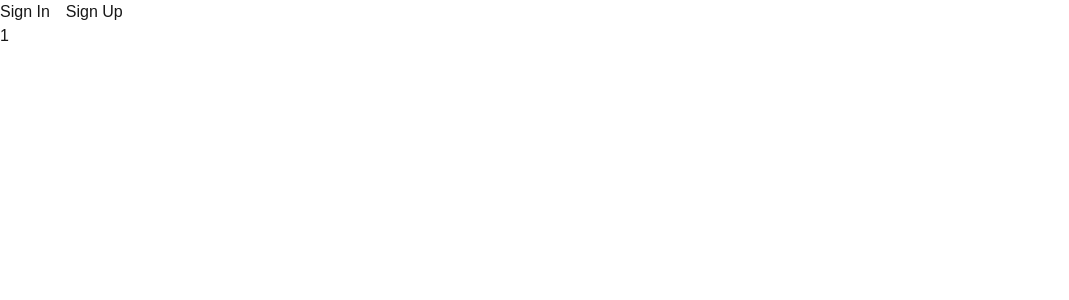
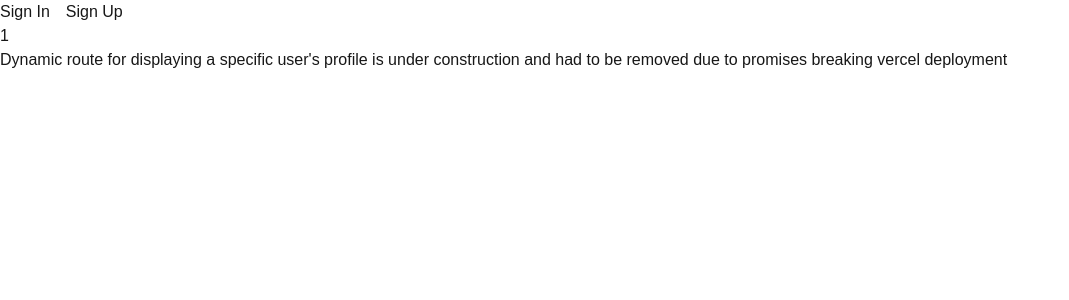
Before and after one commit to PDXMapGamer/week-9-project, a Next.js app: page /user/1 in a window 1280 px wide. Shown: the top 300 px of the page, without its empty margins (0-1069 px from the left). Built offline with nearby package versions, Linux system fonts and the light colour scheme; no server answers.

Commit message:
Potentially fixed vercel deployment error

```diff
--- a/src/app/search-user/page.tsx
+++ b/src/app/search-user/page.tsx
@@ -1,5 +1,8 @@
 export default function SearchUser() {
   return (
+    // todo form for search
+    //todo after search show the profile of the username they searched for.
+    //todo If user search for an account that does not exist, make error page.
     <>
       <h1>Search user page is under construction</h1>
     </>
--- a/src/app/user/[username]/page.tsx
+++ b/src/app/user/[username]/page.tsx
@@ -1,10 +1,20 @@
 import { paramsType } from "@/utils/types";
+import { PageProps } from "../../../../.next/types/app/layout";
 
-export default async function UserProfilePage({ params }: paramsType) {
-  const username = await params.username;
+export default async function UserProfilePage({ params }: PageProps) {
+  // not sure why "PageProps" type worked just put it in from Type error: Type 'paramsType' does not satisfy the constraint 'PageProps'. Types of property 'params' are incompatible error.
+  // export default async function UserProfilePage() {
+  const username = (await params).username;
+  // todo: promise stuff with params.
+  //! Lack of promise type with params break the vercel deployment.
+  //todo load bio and all posts that the user has posted
   return (
     <>
       <p>{username}</p>
+      <p>
+        Dynamic route for displaying a specific user&apos;s profile is under construction and had to be removed due to
+        promises breaking vercel deployment
+      </p>
     </>
   );
 }
--- a/src/app/user/delete-post/page.tsx
+++ b/src/app/user/delete-post/page.tsx
@@ -3,6 +3,8 @@ import { currentUser } from "@clerk/nextjs/server";
 
 export default async function DeletePage() {
   const user = await currentUser();
+  //todo add delete.
+  //todo delete from posts where post_id = id.
   return (
     <>
       <DeletePostButton username={user?.username} />
--- /dev/null
+++ b/src/app/user/view-followers/page.tsx
@@ -0,0 +1,10 @@
+export default function ViewFollowers() {
+  // todo show all followers who follow the logged in user's account.
+  //todo select username/clerk_id from follow_junction where followed_user_id = user.id
+  //todo click on follower to view their profile
+  return (
+    <>
+      <h2>View followers under construction</h2>
+    </>
+  );
+}
--- /dev/null
+++ b/src/app/user/view-following/page.tsx
@@ -0,0 +1,10 @@
+export default function ViewFollowing() {
+  // todo show all accounts the current user is following
+  //todo select username/clerk_id from follow_junction where follower_id = user.id
+  //todo click on an account to view their profile
+  return (
+    <>
+      <h2>View following under construction</h2>
+    </>
+  );
+}
--- /dev/null
+++ b/src/app/user/view-liked-posts/page.tsx
@@ -0,0 +1,8 @@
+export default function ViewLikes() {
+  // todo select all posts in likes table where user_id = user.id.
+  return (
+    <>
+      <p>View likes page under construction</p>
+    </>
+  );
+}
--- a/src/components/DeletePostButton.tsx
+++ b/src/components/DeletePostButton.tsx
@@ -7,6 +7,7 @@ export default function DeletePostButton(props: { username: string | null | unde
   async function deletePost() {
     console.log("Post deleted");
   }
+  //todo when user confirms, delete the post
   return (
     <div>
       <AlertDialog.Root>
--- a/src/components/LikeButton.tsx
+++ b/src/components/LikeButton.tsx
@@ -3,6 +3,8 @@ export default function LikeButton(props: { id: number }) {
     "use server";
     console.log(props.id);
   }
+  // todo add to likes table user_id and poast they liked, if they already liked it then unlike it and remove from db.
+  // todo conditional render the like/unlike button
   return (
     <form action={onLike}>
       <button type="submit">Like</button>
```
Also changed, not shown: 1 other file (tests, documents, lock files or other folders).
